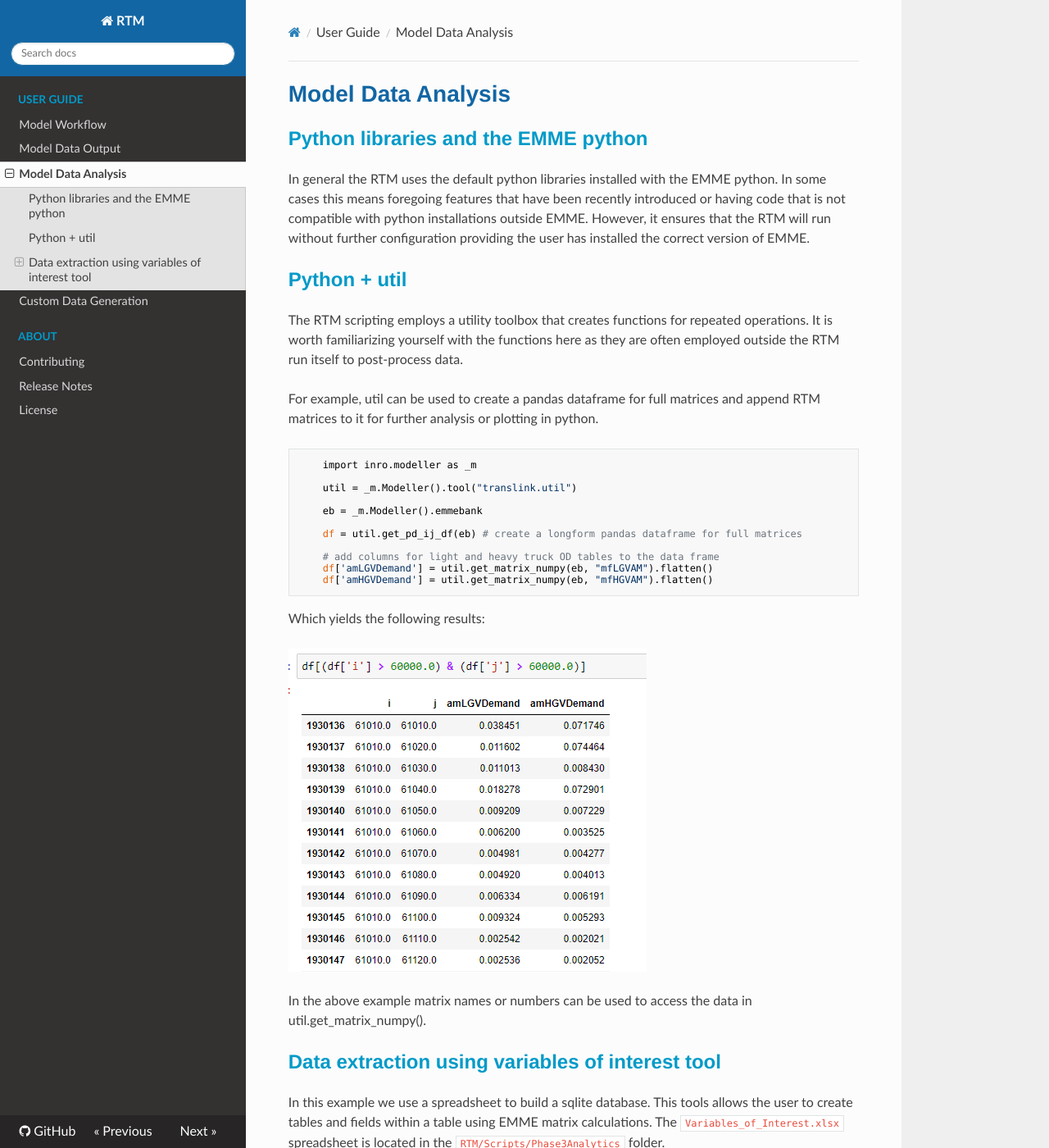
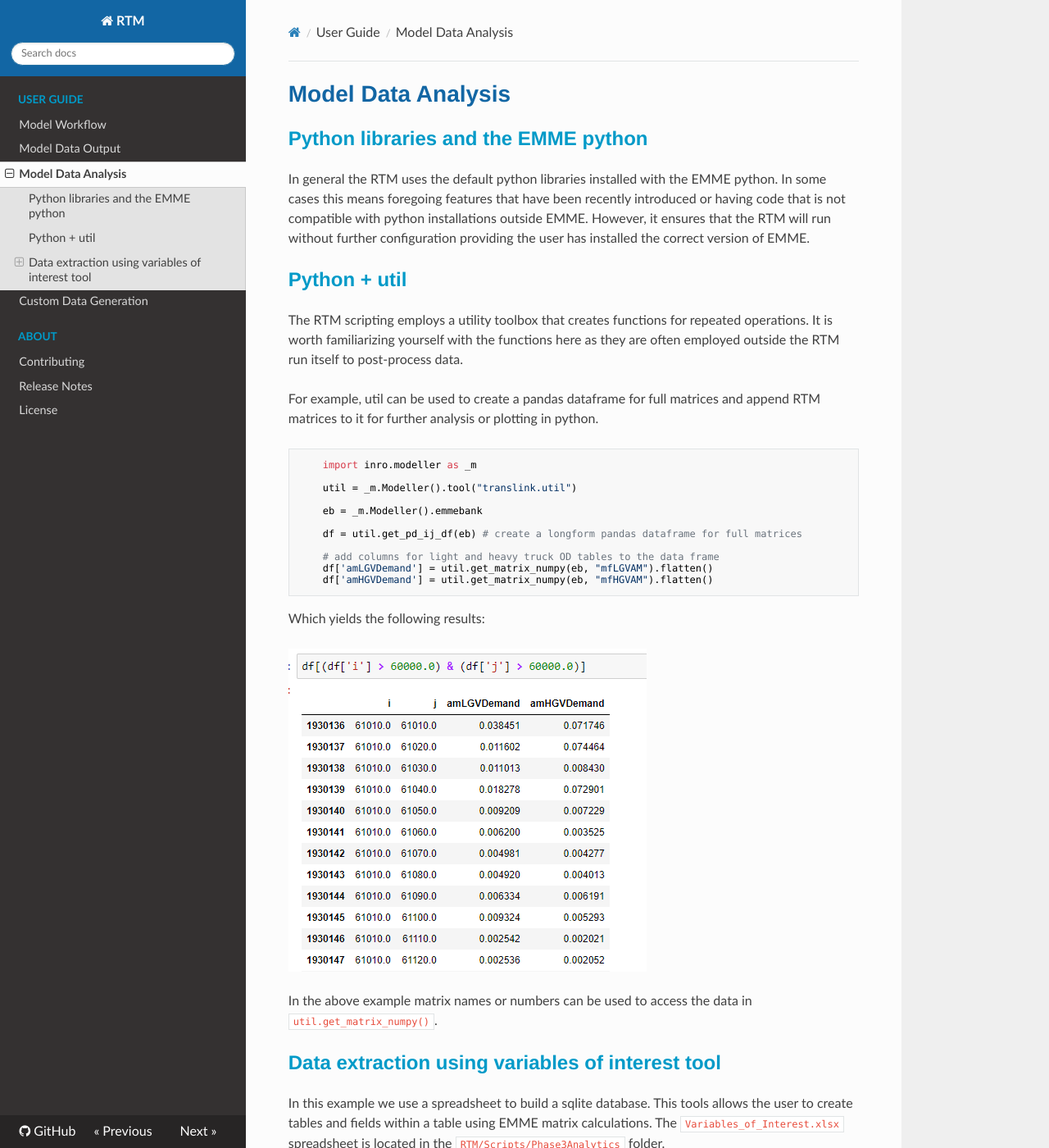
Before and after one commit to TransLinkForecasting/rtmdoc, an MkDocs documentation site: the page built from docs/data_analysis.md, in a window 1280 px wide and 1400 px high. Shown: the whole window at 82% size. Built offline with MkDocs 1.6.1, drawn with Linux system fonts in a browser that asks for light colours; nearby versions of some CDN libraries; some of the changed lines change nothing that is shown; some of the changed text lies outside the part shown.

Commit message:
update data_analysis section to be consistent in format with other sections add code blocks and change all image references

````diff
--- a/docs/data_analysis.md
+++ b/docs/data_analysis.md
@@ -11,25 +11,26 @@
 
 For example, util can be used to create a pandas dataframe for full matrices and append RTM matrices to it for further analysis or plotting in python.
 
-        import inro.modeller as _m
+```Python
+    import inro.modeller as _m
 
-        util = _m.Modeller().tool("translink.util")
+    util = _m.Modeller().tool("translink.util")
 
-        eb = _m.Modeller().emmebank
+    eb = _m.Modeller().emmebank
 
-        df = util.get_pd_ij_df(eb) # create a longform pandas dataframe for full matrices
+    df = util.get_pd_ij_df(eb) # create a longform pandas dataframe for full matrices
 
-        # add columns for light and heavy truck OD tables to the data frame
-        df['amLGVDemand'] = util.get_matrix_numpy(eb, "mfLGVAM").flatten()
-        df['amHGVDemand'] = util.get_matrix_numpy(eb, "mfHGVAM").flatten()
-
+    # add columns for light and heavy truck OD tables to the data frame
+    df['amLGVDemand'] = util.get_matrix_numpy(eb, "mfLGVAM").flatten()
+    df['amHGVDemand'] = util.get_matrix_numpy(eb, "mfHGVAM").flatten()
+```
 
  Which yields the following results:
 
 
-![utiloutput](img/data_analysis/util_python_00_output_results.png)
+![Screenshot](img/data_analysis/util_python_00_output_results.png)
 
-In the above example matrix names or numbers can be used to access the data in util.get_matrix_numpy().
+In the above example matrix names or numbers can be used to access the data in `util.get_matrix_numpy()`.
 
 ## Data extraction using variables of interest tool
 
@@ -38,15 +39,15 @@
 #### Setting up the spreadsheet
 The `Datamap` tab describes what each field does in the `Sheet1` tab.  The `Sheet1` tab is used to build the database.
 
-![Datamap](img/data_analysis/extractiontool_00_ssDatamap.png)
+![Screenshot](img/data_analysis/extractiontool_00_ssDatamap.png)
 
 A simple matrix calculation can be used to extract data.  Entering the following in `Sheet1` will create a table in the output sqlite database with AM demand for light and heavy goods vehicles equivalent to the pandas data frame example above:
 
-![Sheet1HgvLgv](img/data_analysis/extractiontool_00_lgv_hgv_example.png)
+![Screenshot](img/data_analysis/extractiontool_00_lgv_hgv_example.png)
 
 In addition to simple data extraction, new data can be generated based on RTM outputs using EMME matrix calculator expressions.  For example, we can create a matrix of the minimum time on transit between all zones considering both the bus and rail modes.  Note that we can reference EMME matrices by name or number.
 
-![Sheet1MinTransit](img/data_analysis/extractiontool_00_min_transit_time.png)
+![Screenshot](img/data_analysis/extractiontool_00_min_transit_time.png)
 
 !!! Warning
     All `Attributes` (fields) associated with the same `Category` (table) must be of the same dimension.  For example, full matrices (MF) and vectors (MO/MD) must be placed in separate tables.
@@ -55,7 +56,7 @@
 #### Running the Modeller Tool
 Once you have specified  the data you wish to output in in `Sheet1`, the modeller tool `Variables of Interest Extraction` located in the Phase3Analytics Toolbox can be run to produce the outputs.
 
-![toolboxlocation](img/data_analysis/extractiontool_01_toolbox.png)
+![Screenshot](img/data_analysis/extractiontool_01_toolbox.png)
 
 !!! note
     This tool requires the installation of one additional python library.  Installation instructions can be found in the tool documentation at `RTM/Documentation/ToolDoc_VariablesOfInterest.pdf`.
@@ -67,4 +68,4 @@
 
 
 #### Viewing results
-The requested results will be output to a sqlite database named `Variables_of_Interest_Results.db`.  The output can be viewed in the same manner as the `trip_summaries.db` and `rtm.db` discussed here [data_outputs/#using-the-rtm-and-trip-summaries-databases]
+The requested results will be output to a sqlite database named `Variables_of_Interest_Results.db`.  The output can be viewed in the same manner as the `trip_summaries.db` and `rtm.db` discussed [here](../data_outputs/#using-the-rtm-and-trip-summaries-databases)
````
